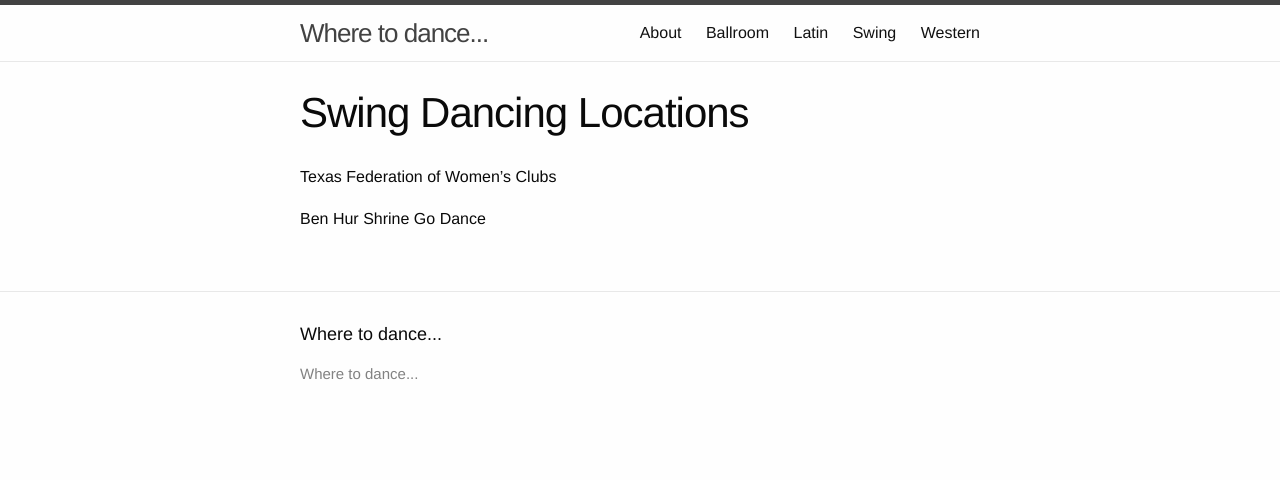
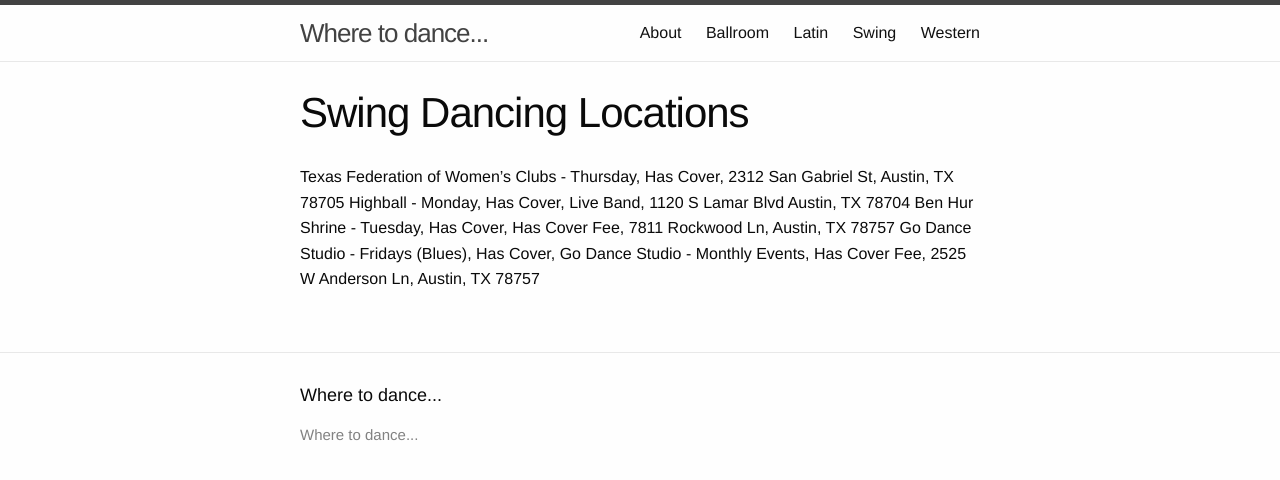
Before and after one commit to honeyjive/dance, a Jekyll site: the page built from _posts/2014-11-5-swing-locations.markdown, in a window 1280 px wide. Shown: the top 480 px of the page. Built offline with Jekyll 4.4.1, drawn with Linux system fonts in a browser that asks for light colours; nearby versions of some CDN libraries; library files that are not in the unit come from our copies.

Commit message:
Adding dance venue information

```diff
--- a/_posts/2014-11-1-ballroom-locations.mdown
+++ b/_posts/2014-11-1-ballroom-locations.mdown
@@ -8,6 +8,6 @@
 
 <!-- TODO: CONTAINS THE LIST OF LOCATIONS HERE THAT CAN BE ACCESSED FROM HOMEPAGE -->
 
-Uptown Dance Studio
-UT
-Esquina Tango
+Uptown Dance Studio - Monthly Events, Has Cover Fee, 8868 Research Blvd #706, Austin, TX 78758
+Esquina Tango - Thursday (Argentine Tango), Has Cover Fee, 209 Pedernales St. Austin, TX 78702
+Go Dance Studio - Monthly Events, Has Cover Fee, 2525 W Anderson Ln, Austin, TX 78757
--- a/_posts/2014-11-2-western-locations.mdown
+++ b/_posts/2014-11-2-western-locations.mdown
@@ -9,6 +9,6 @@
 
 <!-- TODO: CONTAINS THE LIST OF LOCATIONS HERE THAT CAN BE ACCESSED FROM HOMEPAGE -->
 
-Dallas Nite Club
-Midnight Rodeo
-Broken Spoke
+Dallas Nite Club - Wednesday/Friday/Saturday, Has Cover Fee, 7113 Burnet Rd, Austin, TX 78757
+Midnight Rodeo - Thursday/Friday/Saturday, Has Cover Fee, 2201 E Ben White Blvd, Austin, TX 78741, Some Dress Code Observed
+Broken Spoke - Wednesday/Thursday/Friday/Saturday, Has Cover Fee, 3201 South Lamar, Austin Texas 78704
--- a/_posts/2014-11-5-swing-locations.markdown
+++ b/_posts/2014-11-5-swing-locations.markdown
@@ -11,7 +11,8 @@
 
 <!-- TODO: CONTAINS THE LIST OF LOCATIONS HERE THAT CAN BE ACCESSED FROM HOMEPAGE -->
 
-Texas Federation of Women's Clubs
-
-Ben Hur Shrine
-Go Dance
+Texas Federation of Women's Clubs - Thursday, Has Cover, 2312 San Gabriel St, Austin, TX 78705
+Highball - Monday, Has Cover, Live Band, 1120 S Lamar Blvd
+Austin, TX 78704
+Ben Hur Shrine - Tuesday, Has Cover, Has Cover Fee, 7811 Rockwood Ln, Austin, TX 78757
+Go Dance Studio - Fridays (Blues), Has Cover, Go Dance Studio - Monthly Events, Has Cover Fee, 2525 W Anderson Ln, Austin, TX 78757
```
Also changed, not shown: _posts/2014-11-3-latin-locations.mdown (+7 -4 lines).
